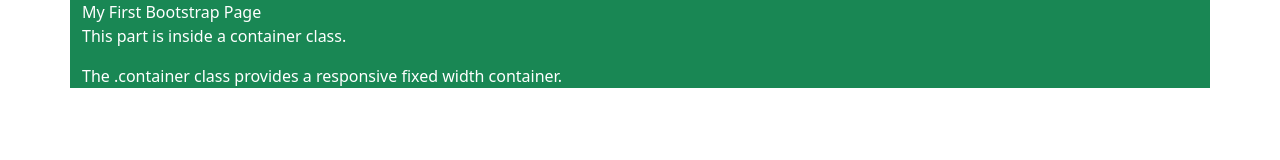
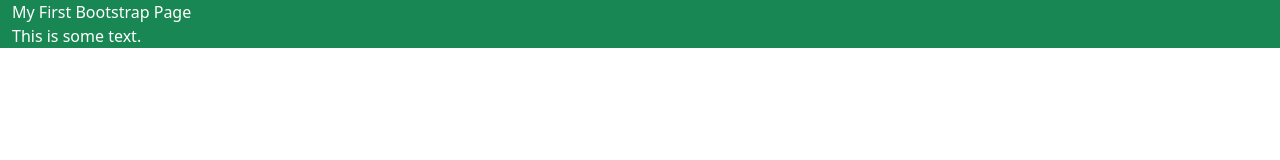
Before and after one commit to anushkashrestha0107-pixe/activities, a plain HTML site: page lesson 14/activity1.html in a window 1280 px wide. Drawn offline with nearby package versions, Linux system fonts and the light colour scheme.

Commit message:
container-fluid

```diff
--- a/lesson 14/activity1.html
+++ b/lesson 14/activity1.html
@@ -6,14 +6,14 @@
     <title>Document</title>
     <link href="https://cdn.jsdelivr.net/npm/bootstrap@5.0.2/dist/css/bootstrap.min.css" rel="stylesheet" integrity="sha384-EVSTQN3/azprG1Anm3QDgpJLIm9Nao0Yz1ztcQTwFspd3yD65VohhpuuCOmLASjC" crossorigin="anonymous">
 
-<title>Full with container</title>
+<title>Fluid Container</title>
 </head>
 <body>
 
-    <div class="container bg-success text-white"
+    <div class="container-fluid bg-success text-white"
     <h1>My First Bootstrap Page</h1>
-    <p>This part is inside a container class.</p>
-    <p>The .container class provides a responsive fixed width  container.</p>
+    <p>This is some text.</p>
+
 </div>
 
 </body>
```
